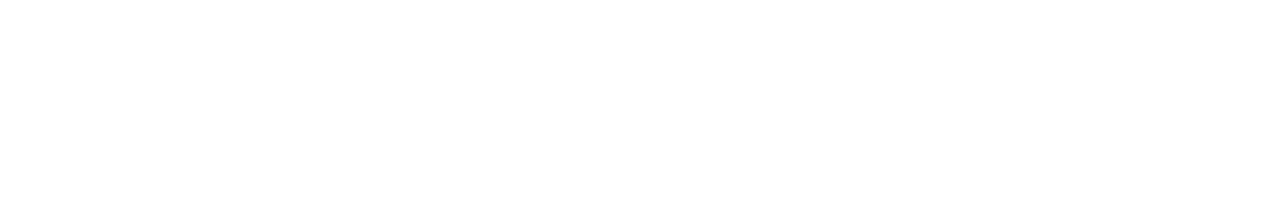
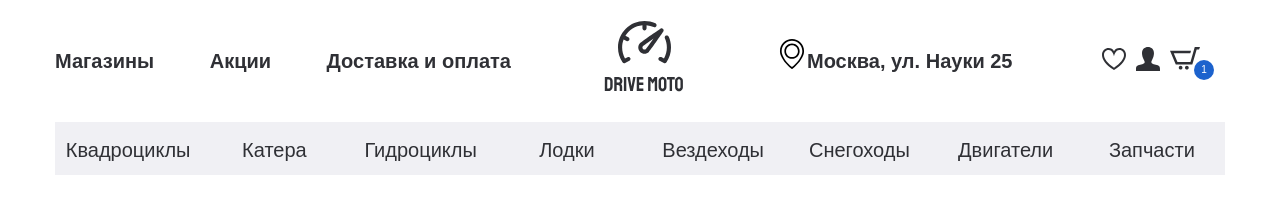
Before and after one commit to Sayan-2506/steptothefuture, a website: page app/index.html in a window 1280 px wide. Drawn offline with nearby package versions, Linux system fonts and the light colour scheme; files that its build step writes are made by us from their sources.

Commit message:
add header top and bottom

```diff
--- a/app/index.html
+++ b/app/index.html
@@ -1,5 +1,5 @@
 <!DOCTYPE html>
-<html lang="en">
+<html lang="ru">
 
 <head>
   <meta charset="UTF-8">
@@ -11,6 +11,105 @@
 
 <body>
 
+  <header class="header">
+    <div class="header__top">
+      <div class="container">
+        <div class="header__top-inner">
+          <nav class="menu">
+            <ul class="menu__list">
+              <li class="menu__item">
+                <a class="menu__link" href="#">
+                  Магазины
+                </a>
+              </li>
+              <li class="menu__item">
+                <a class="menu__link" href="#">
+                  Акции
+                </a>
+              </li>
+              <li class="menu__item">
+                <a class="menu__link" href="#">
+                  Доставка и оплата
+                </a>
+              </li>
+            </ul>
+          </nav>
+          <a class="logo" href="#">
+            <img class="logo__img" src="images/logo.svg" alt="">
+          </a>
+          <div class="header__box">
+            <p class="header__adress">
+              Москва, ул. Науки 25
+            </p>
+            <ul class="user-list">
+              <li class="user-list__item">
+                <a class="user-list__link" href="#">
+                  <img src="images/heart.svg" alt="">
+                </a>
+              </li>
+              <li class="user-list__item">
+                <a class="user-list__link" href="#">
+                  <img src="images/user.svg" alt="">
+                </a>
+              </li>
+              <li class="user-list__item">
+                <a class="user-list__link basket" href="#">
+                  <img src="images/basket.svg" alt="">
+                  <p class="basket__num">1</p>
+                </a>
+              </li>
+            </ul>
+          </div>
+        </div>
+      </div>
+    </div>
+    <div class="header__bottom">
+      <div class="container">
+        <ul class="menu__categories">
+          <li class="menu__categories-item">
+            <a class="menu__categories-link" href="#">
+              Квадроциклы
+            </a>
+          </li>
+          <li class="menu__categories-item">
+            <a class="menu__categories-link" href="#">
+              Катера
+            </a>
+          </li>
+          <li class="menu__categories-item">
+            <a class="menu__categories-link" href="#">
+              Гидроциклы
+            </a>
+          </li>
+          <li class="menu__categories-item">
+            <a class="menu__categories-link" href="#">
+              Лодки
+            </a>
+          </li>
+          <li class="menu__categories-item">
+            <a class="menu__categories-link" href="#">
+              Вездеходы
+            </a>
+          </li>
+          <li class="menu__categories-item">
+            <a class="menu__categories-link" href="#">
+              Снегоходы
+            </a>
+          </li>
+          <li class="menu__categories-item">
+            <a class="menu__categories-link" href="#">
+              Двигатели
+            </a>
+          </li>
+          <li class="menu__categories-item">
+            <a class="menu__categories-link" href="#">
+              Запчасти
+            </a>
+          </li>
+        </ul>
+      </div>
+    </div>
+  </header>
 
   <script src="https://ajax.googleapis.com/ajax/libs/jquery/3.4.1/jquery.min.js"></script>
   <script src="js/libs.min.js"></script>
--- a/app/scss/_fonts.scss
+++ b/app/scss/_fonts.scss
@@ -0,0 +1,35 @@
+@font-face {
+    font-family: 'SFProDisplay-Regular', sans-serif;
+    src: url('../fonts/SFProDisplay-Regular.woff2') format('woff2'),
+         url('../fonts/SFProDisplay-Regular.woff') format('woff');
+    font-weight: 400;
+    font-style: normal;
+    font-display: swap;
+}
+
+@font-face {
+    font-family: 'SFProDisplay-Medium', sans-serif;
+    src: url('../fonts/SFProDisplay-Medium.woff2') format('woff2'),
+         url('../fonts/SFProDisplay-Medium.woff') format('woff');
+    font-weight: 500;
+    font-style: normal;
+    font-display: swap;
+}
+
+@font-face {
+    font-family: 'SFProDisplay-Semibold', sans-serif;
+    src: url('../fonts/SFProDisplay-Semibold.woff2') format('woff2'),
+         url('../fonts/SFProDisplay-Semibold.woff') format('woff');
+    font-weight: 600;
+    font-style: normal;
+    font-display: swap;
+}
+
+@font-face {
+    font-family: 'SFProDisplay-Bold', sans-serif;
+    src: url('../fonts/SFProDisplay-Bold.woff2') format('woff2'),
+         url('../fonts/SFProDisplay-Bold.woff') format('woff');
+    font-weight: 700;
+    font-style: normal;
+    font-display: swap;
+}
--- a/app/scss/_global.scss
+++ b/app/scss/_global.scss
@@ -0,0 +1,34 @@
+html {
+    box-sizing: border-box;
+}
+*,
+*::before,
+*::after {
+    box-sizing: inherit;
+}
+a {
+    display: inline-block;
+    color: inherit;
+    text-decoration: none;
+}
+ul,
+li {
+    margin: 0;
+    padding: 0;
+    list-style: none;
+}
+h1, h2, h3, h4, h5, h6 {
+    margin: 0;
+}
+body {
+    color: #2F3035;
+    font-size: 20px;
+    line-height: 24px;
+    font-family: 'SFProDisplay-Regular', sans-serif;
+    font-weight: 400;
+}
+.container {
+    max-width: 1200px;
+    margin: 0 auto;
+    padding: 0 15px;
+}
--- a/app/scss/_vars.scss
+++ b/app/scss/_vars.scss
@@ -0,0 +1,19 @@
+@mixin SF-Regular {
+    font-family: 'SFProDisplay-Regular', sans-serif;
+    font-weight: 400;
+}
+
+@mixin SF-Medium {
+    font-family: 'SFProDisplay-Medium', sans-serif;
+    font-weight: 500;
+}
+
+@mixin SF-Semibold {
+    font-family: 'SFProDisplay-Semibold', sans-serif;
+    font-weight: 600;
+}
+
+@mixin SF-Bold {
+    font-family: 'SFProDisplay-Bold', sans-serif;
+    font-weight: 700;
+}
--- a/app/scss/style.scss
+++ b/app/scss/style.scss
@@ -2,5 +2,115 @@
 @import 'global';
 @import 'fonts';
 
+//start header top
+.header {
+    &__top-inner {
+        display: flex;
+        justify-content: space-between;
+        align-items: center;
+        min-height: 122px;
+        @include SF-Bold;
+    }
+    &__box {
+        display: flex;
+    }
+    &__adress {
+        margin-right: 60px;
+        width: 265px;
+        padding-left: 30px;
+        position: relative;
+        &::before {
+            content: "";
+            position: absolute;
+            background-image: url('../images/adress-icon.svg');
+            width: 30px;
+            height: 30px;
+            left: 0;
+            top: -10px;
+        }
+    }
+
+}
+
+.menu__item {
+    display: inline-block;
+    & + & {
+        padding-left: 50px;
+    }
+}
+
+.user-list {
+    margin-right: 15px;
+    display: flex;
+    align-items: center;
+    &__item {
+        padding-right: 10px;
+    }
+}
+
+
+
+.basket {
+    position: relative;
+    &__num {
+        position: absolute;
+        font-size: 10px;
+        line-height: 20px;
+        width: 20px;
+        height: 20px;
+        @include SF-Medium;
+        color: #fff;
+        background-color: #1c62cd;
+        border-radius: 50%;
+        text-align: center;
+        bottom: -15px;
+        right: -14px;
+    }
+}
+
+//end header top
+
+//start header bottom
+.header__bottom {
+    margin-bottom: 78px;
+}
+.menu__categories {
+    display: flex;
+    justify-content: space-around;
+    align-items: center;
+    min-height: 53px;
+    background: #F0F0F4;
+    &-item {
+        position: relative;
+    }
+    &-link {
+        position: absolute;
+        top: 50%;
+        left: 50%;
+        transform: translate(-50%, -50%);
+        transition: all 1s;
+        padding: 15px 0 14px;
+        &::before {
+            content: "";
+            position: absolute;
+            left: auto;
+            right: 0;
+            width: 0;
+            background-color: #1C62CD;
+            height: 3px;
+            bottom: -2px;
+            transition: all 1s;
+        }
+    }
+}
+.menu__categories-link:hover {
+    color: #000;
+    &::before {
+        left: 0;
+        width: 100%;
+        right: auto;
+    }
+}
+//end header bottom
 
 @import 'media';
```
Also changed, not shown: app/fonts/SFProDisplay-Bold.woff (added), app/fonts/SFProDisplay-Bold.woff2 (added), app/fonts/SFProDisplay-Medium.woff (added), app/fonts/SFProDisplay-Medium.woff2 (added), app/fonts/SFProDisplay-Regular.woff (added), app/fonts/SFProDisplay-Regular.woff2 (added), app/fonts/SFProDisplay-Semibold.woff (added), app/fonts/SFProDisplay-Semibold.woff2 (added), app/images/adress-icon.svg (added), app/images/basket.svg (added), app/images/heart.svg (added), app/images/logo.svg (added), app/images/user.svg (added).
